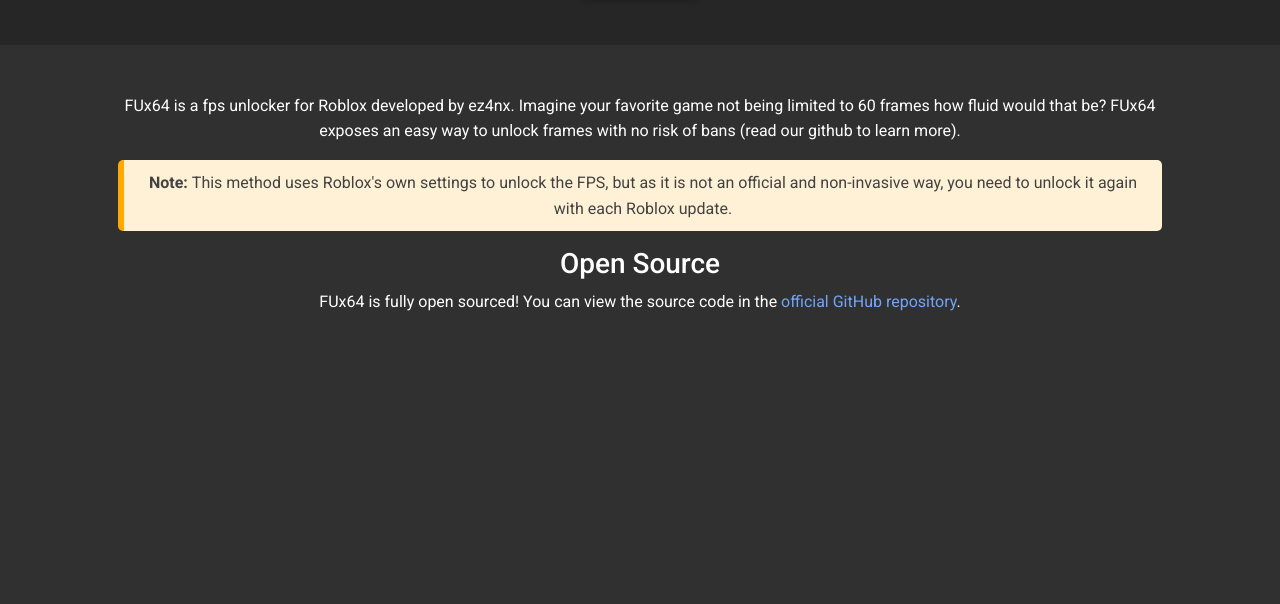
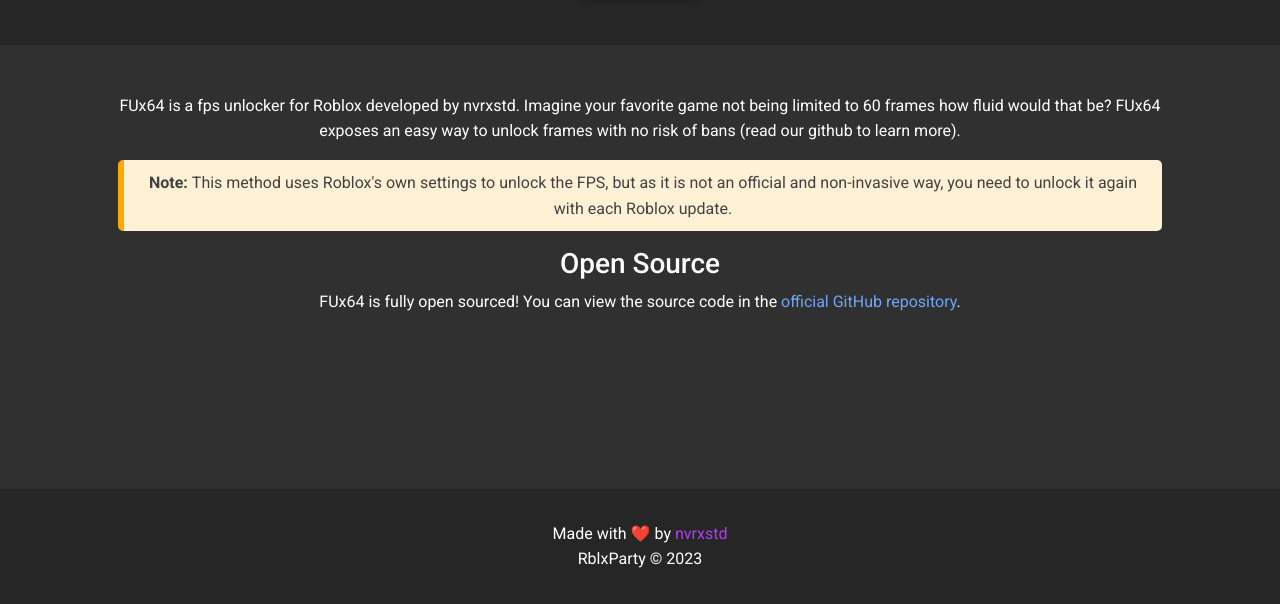
Before and after one commit to srtmd/RblxPartyFPS, a plain HTML site: page index.html in a window 1280 px wide. Shown: the part 196-800 px from the top of the page. Drawn offline with Linux system fonts and the light colour scheme.

Commit message:
Add files via upload

```diff
--- a/index.html
+++ b/index.html
@@ -11,7 +11,7 @@
     <link rel="stylesheet" href="https://fonts.googleapis.com/css2?family=Roboto:wght@300;400;500;700&display=swap" />
     <link rel="stylesheet" href="css/mdb.dark.min.css" />
   </head>
-  <body>
+  <body class="d-flex flex-column min-vh-100">
     <header>
       <div class="p-5 text-center bg-dark">
         <h1 class="mb-3">FUx64</h1>
@@ -37,7 +37,7 @@
       </div>
     </div>
     <div class="container text-center p-5">
-      <p>FUx64 is a fps unlocker for Roblox developed by ez4nx. Imagine your favorite game not being limited to 60 frames how fluid would that be? FUx64 exposes an easy way to unlock frames with no risk of bans (read our github to learn more).</p>
+      <p>FUx64 is a fps unlocker for Roblox developed by nvrxstd. Imagine your favorite game not being limited to 60 frames how fluid would that be? FUx64 exposes an easy way to unlock frames with no risk of bans (read our github to learn more).</p>
       <p class="note note-warning">
         <strong>Note: </strong>This method uses Roblox's own settings to unlock the FPS, but as it is not an official and non-invasive way, you need to unlock it again with each Roblox update.
       </p>
@@ -45,5 +45,11 @@
       <p>FUx64 is fully open sourced! You can view the source code in the <a href="https://github.com/RblxParty/FUx64">official GitHub repository</a>. </p>
     </div>
     <script type="text/javascript" src="js/mdb.min.js"></script>
+    <footer class="text-center text-lg-start footer mt-auto py-3 bg-dark">
+  <div class="text-center p-3">Made with ❤️ by
+    <a class="text-secondary" href="https://www.roblox.com/users/3383075693">nvrxstd</a>
+    <br><span>RblxParty © 2023</span>
+  </div>
+</footer>
   </body>
 </html>
```
